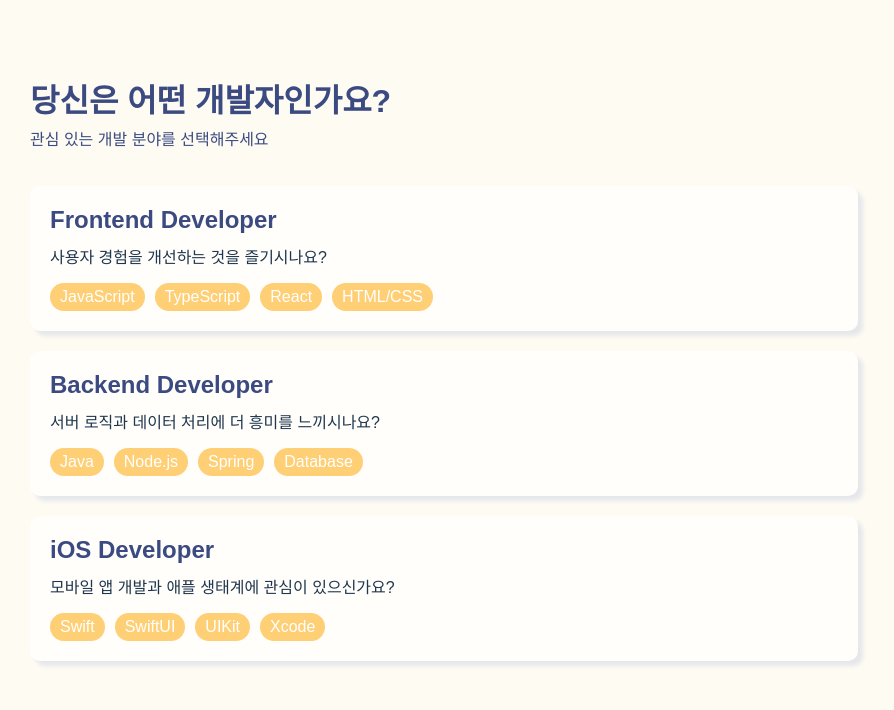
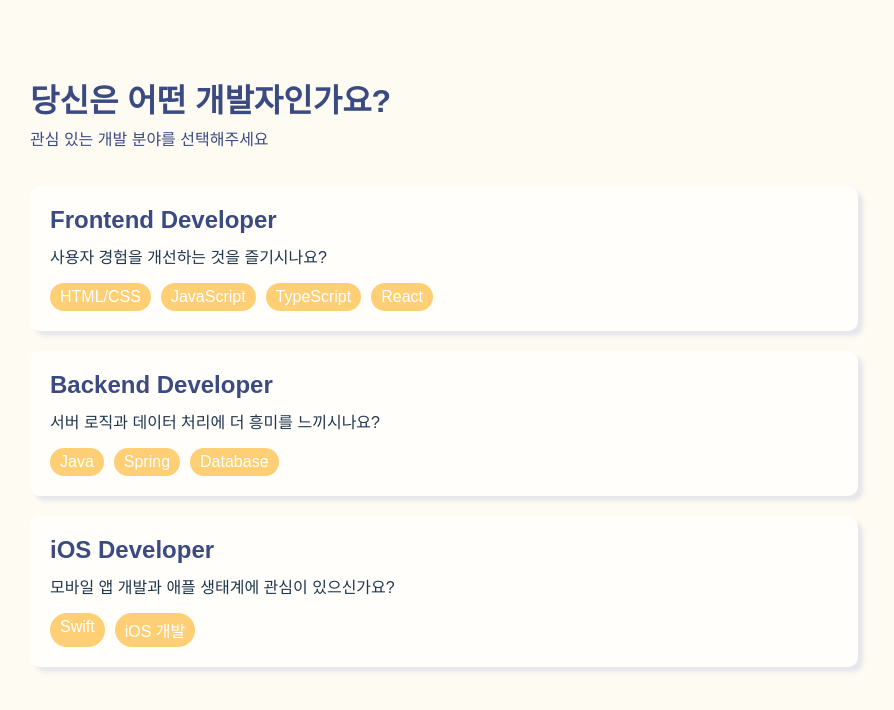
Before and after one commit to dmdeh/job-cracker, a Next.js app: page /selection/developer in a window 1280 px wide. Shown: the top 710 px of the page, without its empty margins (196-1090 px from the left). Built offline with nearby package versions, Linux system fonts and the light colour scheme.

Commit message:
refactor: 데이터 구조 수정 - developers, TOPICS_ 통합

```diff
--- a/src/app/(routes)/selection/developer/page.tsx
+++ b/src/app/(routes)/selection/developer/page.tsx
@@ -10,9 +10,14 @@ export default function Developer() {
         <p>관심 있는 개발 분야를 선택해주세요</p>
       </header>
       <main className={layoutStyles.list}>
-        {Object.entries(developers).map(([key, developer]) => (
-          <DeveloperCard key={key} developer={developer} />
-        ))}
+        {Object.entries(developers).map(
+          ([key, { type, description, topics }]) => (
+            <DeveloperCard
+              key={key}
+              developer={{ type, description, topics: Object.keys(topics) }}
+            />
+          )
+        )}
       </main>
     </div>
   );
--- a/src/components/DeveloperCard/DeveloperCard.tsx
+++ b/src/components/DeveloperCard/DeveloperCard.tsx
@@ -1,9 +1,9 @@
-import { DeveloperInfo } from '@/types/developer';
+import { DeveloperDetail } from '@/types/developerType';
 import Link from 'next/link';
 import styles from './DeveloperCard.module.css';
 
 interface DeveloperCardProps {
-  developer: DeveloperInfo;
+  developer: DeveloperDetail;
 }
 
 export function DeveloperCard({
--- a/src/components/QuestionFeedbackSwitcher/QuestionFeedbackSwitcher.tsx
+++ b/src/components/QuestionFeedbackSwitcher/QuestionFeedbackSwitcher.tsx
@@ -18,14 +18,14 @@ export default function QuestionFeedbackSwitcher({
   isLoading,
   onNextTopic,
 }: QuestionFeedbackSwitcherProps) {
+  const isEmptyFeedback = Object.values(feedback).every((f) => f == null);
   const [visible, setVisible] = useState(false);
-  const isEmptyFeedback = Object.values(feedback).every((f) => f == null);
 
   useEffect(() => {
     if (!isEmptyFeedback) {
       setVisible(true);
     }
-  }, []);
+  }, [isEmptyFeedback]);
 
   return (
     <div>
--- a/src/constants/developer.ts
+++ b/src/constants/developer.ts
@@ -1,26 +1,23 @@
-import { DeveloperInfo, DeveloperKey } from '@/types/developerType';
+import { DeveloperKey, DeveloperTypeMap } from '@/types/developerType';
+import { TOPICS_BACKEND, TOPICS_FRONTEND, TOPICS_IOS } from './topics';
 
-const developers: Record<DeveloperKey, DeveloperInfo> = {
+const developers = {
   Frontend: {
     type: 'Frontend Developer',
     description: '사용자 경험을 개선하는 것을 즐기시나요?',
-    topics: ['JavaScript', 'TypeScript', 'React', 'HTML/CSS'],
+    topics: TOPICS_FRONTEND,
   },
   Backend: {
     type: 'Backend Developer',
     description: '서버 로직과 데이터 처리에 더 흥미를 느끼시나요?',
-    topics: ['Java', 'Node.js', 'Spring', 'Database'],
+    topics: TOPICS_BACKEND,
   },
   iOS: {
     type: 'iOS Developer',
     description: '모바일 앱 개발과 애플 생태계에 관심이 있으신가요?',
-    topics: ['Swift', 'SwiftUI', 'UIKit', 'Xcode'],
+    topics: TOPICS_IOS,
   },
 } as const;
-
-type DeveloperTypeMap = {
-  [K in DeveloperInfo['type']]: DeveloperKey;
-};
 
 export const TYPE_TO_KEY = Object.entries(developers).reduce(
   (acc, [key, info]) => {
--- a/src/constants/topics.ts
+++ b/src/constants/topics.ts
@@ -1,4 +1,4 @@
-const TOPICS_FRONTEND = {
+export const TOPICS_FRONTEND = {
   'HTML/CSS': [
     '시맨틱 태그',
     'Flexbox / Grid 레이아웃',
@@ -41,9 +41,9 @@ const TOPICS_FRONTEND = {
     '리액트 성능 최적화',
     '테스팅',
   ],
-};
+} as const;
 
-const TOPICS_BACKEND = {
+export const TOPICS_BACKEND = {
   Java: [
     'Java 언어 기초',
     '객체지향 프로그래밍 (OOP) 개념',
@@ -87,9 +87,9 @@ const TOPICS_BACKEND = {
     'MongoDB',
     'Redis',
   ],
-};
+} as const;
 
-const TOPICS_IOS = {
+export const TOPICS_IOS = {
   Swift: [
     'Swift 기초 문법',
     '옵셔널',
@@ -116,12 +116,4 @@ const TOPICS_IOS = {
     '앱 배포 및 앱 스토어',
     'SwiftUI 개요',
   ],
-};
-
-export const TOPIC_MAP = {
-  Frontend: TOPICS_FRONTEND,
-  Backend: TOPICS_BACKEND,
-  iOS: TOPICS_IOS,
-};
-
-export type TopicKey = (typeof TOPIC_MAP)[keyof typeof TOPIC_MAP];
+} as const;
--- a/src/hooks/useQuestion.ts
+++ b/src/hooks/useQuestion.ts
@@ -54,9 +54,7 @@ export function useQuestion(keywords: string[]) {
   };
 
   useEffect(() => {
-    if (hasMoreQuestions) {
-      generateQuestion();
-    }
+    generateQuestion();
   }, []);
 
   return {
--- a/src/hooks/useToggleSelection.ts
+++ b/src/hooks/useToggleSelection.ts
@@ -1,6 +1,6 @@
+import developers from '@/constants/developer';
 import { useSearchParams } from 'next/navigation';
 import { useState } from 'react';
-import { TOPIC_MAP } from '../constants/topics';
 import { getDeveloper } from '../utils/checkTopic';
 import getTopicContents from '../utils/getTopicContents';
 
@@ -10,7 +10,7 @@ const useToggleSelection = (context: 'topics' | 'contents') => {
   const developerParam = searchParams.get('developer');
 
   const developer = getDeveloper(developerParam, context) ?? 'Frontend';
-  const developerTopics = TOPIC_MAP[developer];
+  const developerTopics = developers[developer].topics;
   const allTopics = Object.keys(developerTopics);
 
   const topics = searchParams.get('topics')?.split(',') || [];
```
Also changed, not shown: src/types/developerType.ts (+10 -5 lines).
